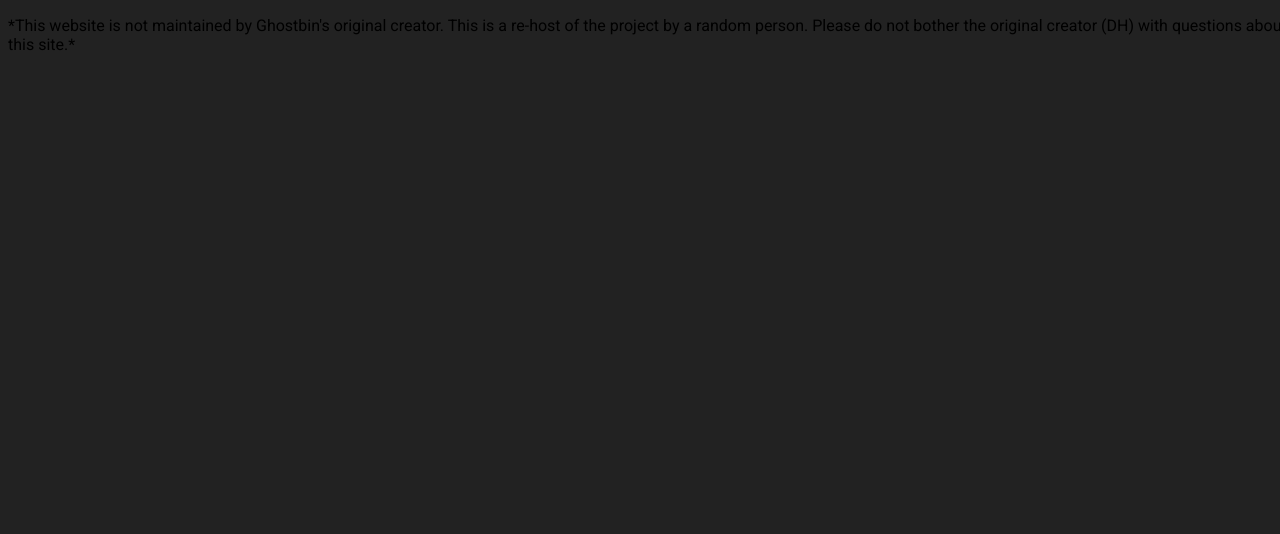
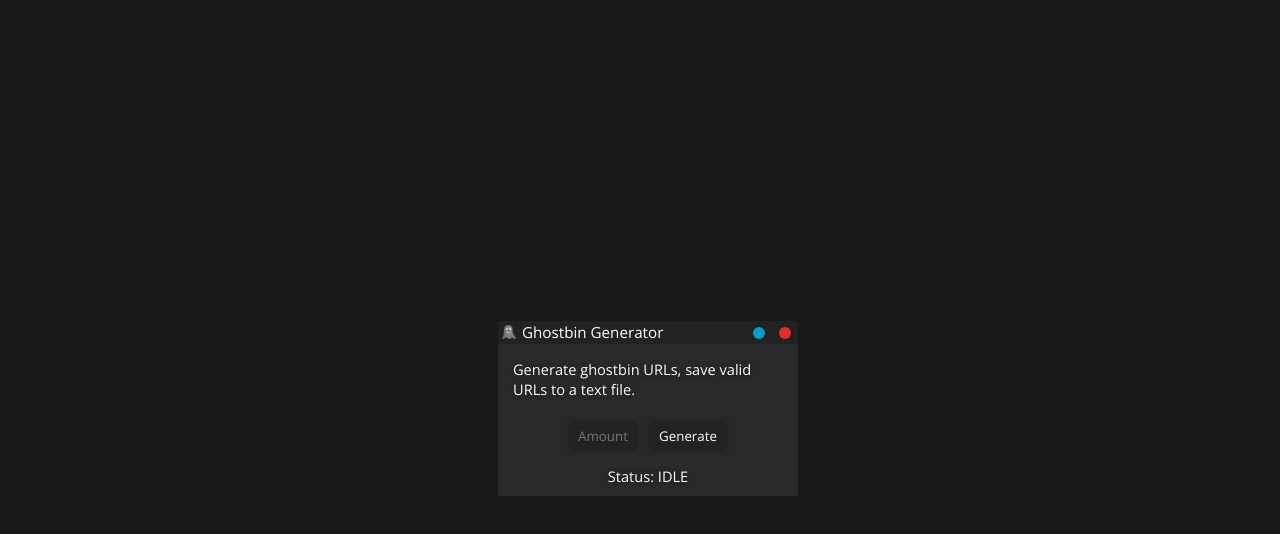
Before and after one commit to val8119/ghostbin_generator, a plain HTML site: page electron/index.html in a window 1280 px wide. Drawn offline with nearby package versions, Linux system fonts and the light colour scheme.

Commit message:
Finished electron version visuals

```diff
--- a/electron/index.html
+++ b/electron/index.html
@@ -5,14 +5,26 @@
     <meta charset="UTF-8">
     <meta name="viewport" content="width=device-width, initial-scale=1.0">
     <link rel="preconnect" href="https://fonts.gstatic.com">
-    <link href="https://fonts.googleapis.com/css2?family=Roboto:ital,wght@0,100;0,300;0,400;1,100;1,300;1,400&display=swap" rel="stylesheet">
+    <link href="https://fonts.googleapis.com/css2?family=Open+Sans:wght@300&display=swap" rel="stylesheet">
     <link rel="stylesheet" href="style.css">
     <title>Ghostbin Generator</title>
 </head>
 
 <body>
-    <p>*This website is not maintained by Ghostbin's original creator. This is a re-host of the project by a random person. Please do not bother the original creator (DH) with questions about this
-        site.*</p>
+    <main>
+        <div class="title-bar">
+            <img src="favicon.ico" alt="">
+            <span class="title-bar-text">Ghostbin Generator</span>
+            <button class="close"></button>
+            <button class="minimize"></button>
+        </div>
+        <p>Generate ghostbin URLs, save valid URLs to a text file.</p>
+        <div class="generate-cont">
+            <input type="text" class="amount" placeholder="Amount">
+            <button class="generate">Generate</button>
+        </div>
+        <p class="status-p">Status: <span class="status">IDLE</span></p>
+    </main>
 </body>
 
 </html>
--- a/electron/style.css
+++ b/electron/style.css
@@ -1,10 +1,10 @@
 :root {
-    --background-primary: rgb(34, 34, 34);
-    --background-secondary: rgb(42, 42, 42);
+    --background-primary: rgb(42, 42, 42);
+    --background-secondary: rgb(34, 34, 34);
 }
 
 * {
-    font-family: 'Roboto', sans-serif;
+    font-family: 'Open Sans', sans-serif;
 }
 
 html {
@@ -13,8 +13,123 @@
 }
 
 body {
-    overflow: hidden;
+    font-family: 'Open Sans', sans-serif;
+    background: rgb(25, 25, 26);
     width: 100%;
     height: 100%;
+    overflow: hidden;
+
+    display: flex;
+    justify-content: center;
+    align-items: center;
+    flex-direction: column;
+}
+
+main {
     background: var(--background-primary);
+    width: 300px;
+    height: 175px;
 }
+
+.title-bar {
+    background: var(--background-secondary);
+    width: 300px;
+    height: 23px;
+}
+
+.title-bar-text {
+    float: left;
+    margin: 1px 0px 0px 2px;
+    font-weight: 500;
+    font-size: 0.95em;
+    color: white;
+
+}
+
+img {
+    float: left;
+    width: 14px;
+    height: 14px;
+    margin: 4px;
+}
+
+.title-bar button {
+    margin: 6px 7px 0px 7px;
+    border: none;
+    outline: none;
+    float: right;
+    width: 12px;
+    height: 12px;
+    border-radius: 6px;
+}
+
+.minimize {
+    background-color: rgb(0, 157, 205);
+}
+
+.minimize:hover {
+    background-color: rgb(0, 139, 182);
+}
+
+.close {
+    background-color: rgb(228, 45, 45);
+}
+
+.close:hover {
+    background-color: rgb(168, 25, 25);
+}
+
+.bold {}
+
+button:hover {
+    cursor: pointer;
+}
+
+p {
+    color: white;
+    font-size: 0.9125em;
+    margin: 15px 15px 7px 15px;
+    text-shadow: 0px 0px 5px rgb(0, 0, 0, 0.5);
+}
+
+.generate-cont {
+    width: 300px;
+    height: 50px;
+    display: flex;
+    justify-content: center;
+    flex-direction: row;
+}
+
+.generate-cont input {
+    background: var(--background-secondary);
+    border: none;
+    outline: none;
+    width: 50px;
+    height: 30px;
+    border-radius: 7px;
+    padding: 0px 10px 0px 10px;
+    margin-top: 15px;
+    color: white;
+    text-align: center;
+    box-shadow: 0px 0px 10px 0px rgb(0, 0, 0, 0.1);
+}
+
+.generate-cont button {
+    background: var(--background-secondary);
+    color: white;
+    border: none;
+    outline: none;
+    width: 80px;
+    height: 30px;
+    border-radius: 7px;
+    margin-left: 10px;
+    margin-top: 15px;
+    text-align: center;
+    transition: all ease 0.25s;
+    box-shadow: 0px 0px 10px 0px rgb(0, 0, 0, 0.1);
+}
+
+.status-p {
+    text-align: center;
+    margin-top: 10px;
+}
```
Also changed, not shown: electron/favicon.ico (added).
